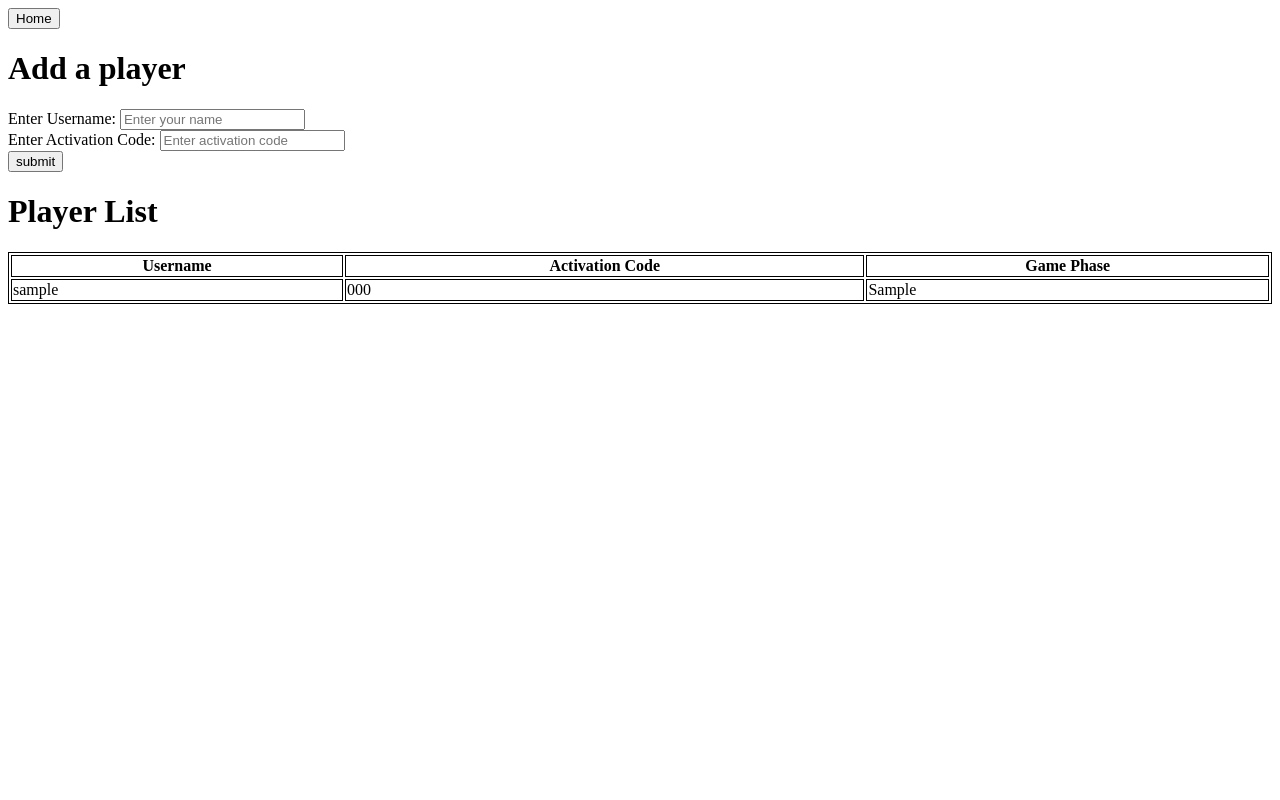
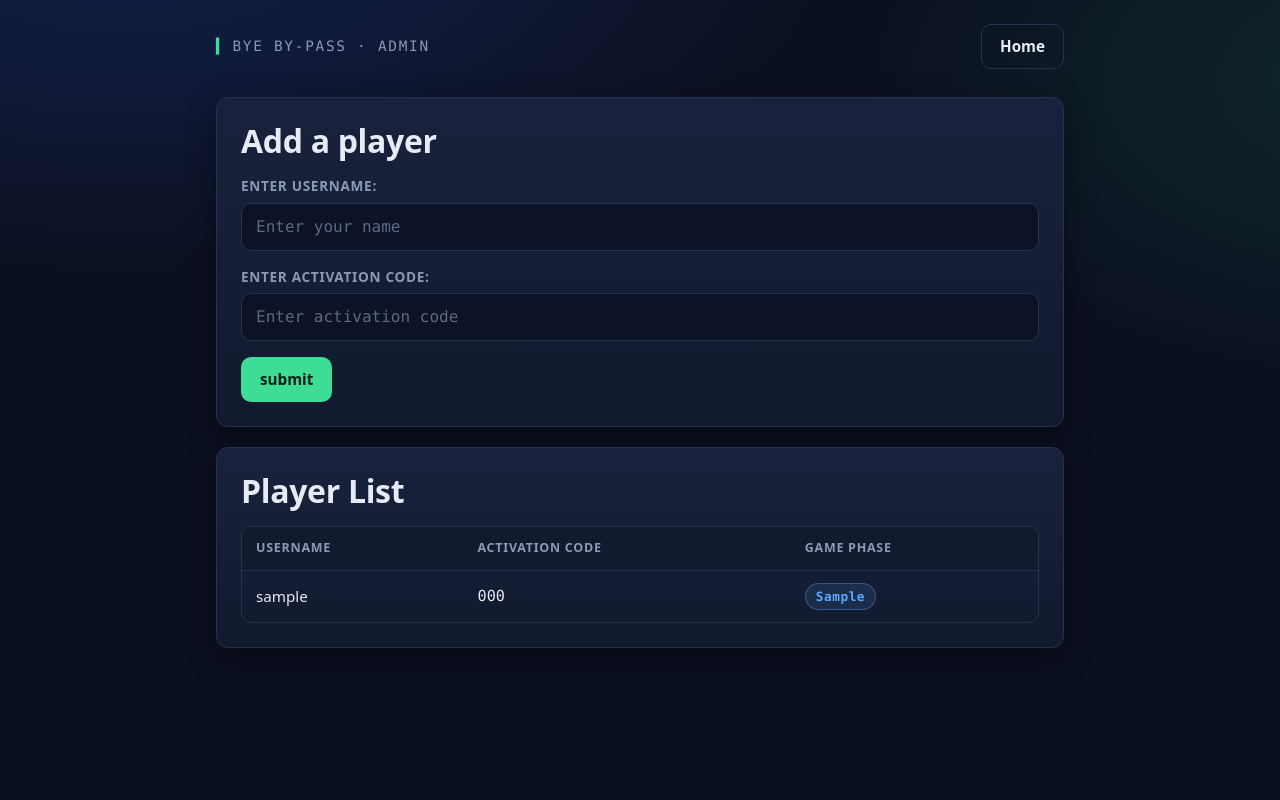
Before and after one commit to RetroPallet/IOT2026, a Flask app: page /admin in a window 1280 px wide. Run offline with Flask 3, Linux system fonts and the light colour scheme; tables that the repository leaves empty hold one stand-in row (values such as "Sample post").

Commit message:
Updated UI

```diff
--- /dev/null
+++ b/server/static/style.css
@@ -0,0 +1,338 @@
+/* @file style.css
+   @brief Shared look for all server pages (presentation only). */
+
+:root {
+    --bg: #0b1020;
+    --bg-glow: #13204a;
+    --surface: #121a2f;
+    --surface-2: #18223c;
+    --border: #26324f;
+    --text: #e6ebf5;
+    --muted: #8d99b3;
+    --accent: #3ddc97;
+    --accent-ink: #062016;
+    --accent-2: #5aa9ff;
+    --danger: #ff6b6b;
+    --danger-bg: rgba(255, 107, 107, .1);
+    --radius: 12px;
+    --shadow: 0 10px 30px rgba(0, 0, 0, .35);
+    --mono: ui-monospace, "SFMono-Regular", "JetBrains Mono", Menlo, Consolas, monospace;
+    --sans: system-ui, -apple-system, "Segoe UI", Roboto, "Helvetica Neue", Arial, sans-serif;
+}
+
+/* The pages toggle views with the `hidden` attribute: never let layout rules override it. */
+[hidden] { display: none !important; }
+
+*, *::before, *::after { box-sizing: border-box; }
+
+html { color-scheme: dark; }
+
+body {
+    margin: 0;
+    min-height: 100vh;
+    font-family: var(--sans);
+    font-size: 16px;
+    line-height: 1.5;
+    color: var(--text);
+    background:
+        radial-gradient(1200px 600px at 10% -10%, var(--bg-glow), transparent 60%),
+        radial-gradient(900px 500px at 110% 10%, #0f2a2a, transparent 60%),
+        var(--bg);
+    background-attachment: fixed;
+}
+
+/* ---------- layout ---------- */
+.container {
+    width: 100%;
+    max-width: 880px;
+    margin: 0 auto;
+    padding: 24px 16px 64px;
+}
+
+.topbar {
+    display: flex;
+    align-items: center;
+    justify-content: space-between;
+    gap: 12px;
+    margin-bottom: 28px;
+}
+
+.brand {
+    font-family: var(--mono);
+    font-size: .9rem;
+    letter-spacing: .12em;
+    text-transform: uppercase;
+    color: var(--muted);
+}
+.brand::before { content: "▍"; color: var(--accent); margin-right: 6px; }
+
+.card {
+    background: linear-gradient(180deg, var(--surface-2), var(--surface));
+    border: 1px solid var(--border);
+    border-radius: var(--radius);
+    box-shadow: var(--shadow);
+    padding: 24px;
+    margin-bottom: 20px;
+}
+
+h1, h2, h3 { line-height: 1.2; margin: 0 0 16px; }
+h1 { font-size: clamp(1.5rem, 4vw, 2rem); letter-spacing: -.01em; }
+h3 { font-size: 1.1rem; font-weight: 600; }
+
+p { margin: 0 0 12px; }
+.muted { color: var(--muted); }
+
+/* ---------- hero (home) ---------- */
+.hero {
+    min-height: calc(100vh - 88px);
+    display: flex;
+    flex-direction: column;
+    justify-content: center;
+    align-items: center;
+    text-align: center;
+}
+.hero h1 {
+    font-size: clamp(2.2rem, 8vw, 3.6rem);
+    margin-bottom: 8px;
+    background: linear-gradient(90deg, var(--accent), var(--accent-2));
+    -webkit-background-clip: text;
+    background-clip: text;
+    color: transparent;
+}
+.hero .muted { margin-bottom: 32px; font-family: var(--mono); }
+.hero .actions { display: flex; flex-wrap: wrap; gap: 12px; justify-content: center; }
+
+/* ---------- buttons ---------- */
+button,
+input[type="submit"] {
+    appearance: none;
+    font: inherit;
+    font-weight: 600;
+    font-size: .95rem;
+    padding: 10px 18px;
+    border-radius: 10px;
+    border: 1px solid transparent;
+    background: var(--accent);
+    color: var(--accent-ink);
+    cursor: pointer;
+    transition: transform .08s ease, filter .15s ease, background .15s ease, border-color .15s ease;
+}
+button:hover,
+input[type="submit"]:hover { filter: brightness(1.08); }
+button:active,
+input[type="submit"]:active { transform: translateY(1px); }
+button:focus-visible,
+input:focus-visible,
+select:focus-visible,
+a:focus-visible { outline: 2px solid var(--accent-2); outline-offset: 2px; }
+
+button:disabled,
+input[type="submit"]:disabled {
+    background: var(--surface-2);
+    color: var(--muted);
+    border-color: var(--border);
+    cursor: not-allowed;
+    filter: none;
+    transform: none;
+}
+
+.btn-secondary {
+    background: transparent;
+    color: var(--text);
+    border-color: var(--border);
+}
+.btn-secondary:hover { background: var(--surface-2); filter: none; }
+
+.btn-danger {
+    background: transparent;
+    color: var(--danger);
+    border-color: rgba(255, 107, 107, .45);
+}
+.btn-danger:hover { background: var(--danger-bg); filter: none; }
+
+.btn-lg { padding: 14px 26px; font-size: 1.05rem; }
+
+/* Links that wrap a button should not add their own styling */
+a { color: var(--accent-2); text-decoration: none; }
+a > button { pointer-events: auto; }
+
+/* ---------- forms ---------- */
+label {
+    display: block;
+    font-size: .85rem;
+    font-weight: 600;
+    color: var(--muted);
+    margin-bottom: 6px;
+    text-transform: uppercase;
+    letter-spacing: .05em;
+}
+
+input[type="text"],
+select {
+    width: 100%;
+    font: inherit;
+    font-family: var(--mono);
+    color: var(--text);
+    background: #0c1326;
+    border: 1px solid var(--border);
+    border-radius: 10px;
+    padding: 11px 14px;
+    transition: border-color .15s ease, box-shadow .15s ease;
+}
+input[type="text"]::placeholder { color: #5d6884; }
+input[type="text"]:focus,
+select:focus {
+    outline: none;
+    border-color: var(--accent);
+    box-shadow: 0 0 0 3px rgba(61, 220, 151, .18);
+}
+input[type="text"]:disabled {
+    color: var(--accent);
+    background: rgba(61, 220, 151, .06);
+    border-color: rgba(61, 220, 151, .3);
+}
+
+.field { margin-bottom: 16px; }
+
+.inline-form {
+    display: flex;
+    gap: 10px;
+    align-items: stretch;
+}
+.inline-form input[type="text"],
+.inline-form select { flex: 1; min-width: 0; }
+
+/* ---------- messages ---------- */
+.error,
+#error,
+#key-error {
+    color: var(--danger) !important;
+    min-height: 1.5em;
+    margin: 12px 0 0;
+    font-size: .95rem;
+}
+
+.win {
+    margin: 16px 0;
+    padding: 14px 16px;
+    border-radius: 10px;
+    background: rgba(61, 220, 151, .1);
+    border: 1px solid rgba(61, 220, 151, .4);
+    color: var(--accent);
+    text-align: center;
+    font-size: 1.1rem;
+}
+
+/* ---------- player page ---------- */
+.player-head {
+    display: flex;
+    flex-wrap: wrap;
+    align-items: flex-start;
+    justify-content: space-between;
+    gap: 16px;
+    margin-bottom: 8px;
+}
+.player-head h1 { margin-bottom: 6px; }
+.player-head .actions { display: flex; gap: 8px; flex-wrap: wrap; }
+
+#username { color: var(--accent); }
+
+#phase,
+.phase-badge {
+    display: inline-block;
+    font-family: var(--mono);
+    font-size: .8rem;
+    font-weight: 600;
+    letter-spacing: .04em;
+    padding: 3px 10px;
+    border-radius: 999px;
+    background: rgba(90, 169, 255, .12);
+    color: var(--accent-2);
+    border: 1px solid rgba(90, 169, 255, .35);
+}
+
+#keys { margin-top: 20px; }
+
+.key-form {
+    background: var(--surface);
+    border: 1px solid var(--border);
+    border-radius: 10px;
+    padding: 16px;
+    margin-bottom: 12px;
+}
+.key-form .inline-form { margin: 0; }
+
+#injection { display: inline-block; margin-top: 8px; }
+
+/* ---------- injection page ---------- */
+.result {
+    display: flex;
+    align-items: baseline;
+    gap: 12px;
+    margin: 20px 0 0;
+    padding: 16px;
+    border-radius: 10px;
+    background: #0c1326;
+    border: 1px dashed var(--border);
+}
+.result-label { color: var(--muted); font-weight: 600; }
+#resultValue {
+    font-family: var(--mono);
+    font-size: 1.05rem;
+    word-break: break-all;
+}
+/* the script sets inline colours "black" / "red": map them to theme colours */
+#resultValue[style*="black"] { color: var(--accent) !important; }
+#resultValue[style*="red"]   { color: var(--danger) !important; }
+#resultValue:empty::before   { content: "—"; color: var(--muted); }
+
+/* ---------- admin table ---------- */
+.table-wrap {
+    overflow-x: auto;
+    border: 1px solid var(--border);
+    border-radius: 10px;
+}
+table {
+    width: 100%;
+    border-collapse: collapse;
+    font-size: .95rem;
+}
+th, td {
+    padding: 12px 14px;
+    text-align: left;
+    border-bottom: 1px solid var(--border);
+    white-space: nowrap;
+}
+th {
+    background: var(--surface);
+    color: var(--muted);
+    font-size: .78rem;
+    text-transform: uppercase;
+    letter-spacing: .06em;
+}
+tr:last-child td { border-bottom: none; }
+tbody tr:hover td, tr:hover td { background: rgba(255, 255, 255, .02); }
+td.mono { font-family: var(--mono); }
+
+.phase-badge[data-phase="COMPLETED"] {
+    background: rgba(61, 220, 151, .12);
+    color: var(--accent);
+    border-color: rgba(61, 220, 151, .4);
+}
+.phase-badge[data-phase="WAIT_INITIALIZATION"] {
+    background: rgba(141, 153, 179, .12);
+    color: var(--muted);
+    border-color: var(--border);
+}
+
+.empty { text-align: center; color: var(--muted); padding: 20px; }
+
+/* ---------- small screens ---------- */
+@media (max-width: 560px) {
+    .card { padding: 18px; }
+    .inline-form { flex-direction: column; }
+    .inline-form input[type="submit"],
+    .inline-form button { width: 100%; }
+    .player-head .actions { width: 100%; }
+    .player-head .actions button { flex: 1; }
+}
--- a/server/templates/admin.html
+++ b/server/templates/admin.html
@@ -1,22 +1,39 @@
 <!-- @file admin.html
      @brief Player registration form and player overview. -->
 <!DOCTYPE html>
-<html>
+<html lang="en">
     <head>
+        <meta charset="utf-8">
+        <meta name="viewport" content="width=device-width, initial-scale=1">
         <title>Admin Page </title>
+        <link rel="stylesheet" href="{{ url_for('static', filename='style.css') }}">
     </head>
     <body>
-        <button class="btn" type="button" onclick="window.location.href='{{ url_for('index') }}';">Home</button>
+        <main class="container">
+            <header class="topbar">
+                <span class="brand">Bye by-pass &middot; admin</span>
+                <button class="btn btn-secondary" type="button" onclick="window.location.href='{{ url_for('index') }}';">Home</button>
+            </header>
+
+            <section class="card">
                 <h1>Add a player</h1>
                 <form method="POST">
-            <label>Enter Username:</label>
-            <input type="text" name="name" placeholder="Enter your name" required><br/>
-            <label>Enter Activation Code:</label>
-            <input type="text" name="activation_code" placeholder="Enter activation code" required><br/>
-            <input type = "submit" value = "submit"/><br/>
+                    <div class="field">
+                        <label for="name">Enter Username:</label>
+                        <input type="text" id="name" name="name" placeholder="Enter your name" required>
+                    </div>
+                    <div class="field">
+                        <label for="activation_code">Enter Activation Code:</label>
+                        <input type="text" id="activation_code" name="activation_code" placeholder="Enter activation code" required>
+                    </div>
+                    <input type = "submit" value = "submit"/>
                 </form>
+            </section>
+
+            <section class="card">
                 <h1>Player List</h1>
-         <table style="width:100%">
+                <div class="table-wrap">
+                    <table>
                         <tr>
                           <th>Username</th>
                           <th>Activation Code</th>
@@ -25,16 +42,15 @@
                         {%for player in data%}
                            <tr>
                              <td>{{player[0]}}</td>
-                 <td>{{player[1]}}</td>
-                 <td>{{player[2]}}</td>
+                             <td class="mono">{{player[1]}}</td>
+                             <td><span class="phase-badge" data-phase="{{player[2]}}">{{player[2]}}</span></td>
                             </tr>
+                        {%else%}
+                           <tr><td colspan="3" class="empty">No players yet</td></tr>
                         {%endfor%}
                     </table>
+                </div>
+            </section>
+        </main>
     </body>
-
-        <style>
-        table, th, td {
-          border:1px solid black;
-        }
-        </style>
 </html>
```
Also changed, not shown: server/templates/index.html (+12 -4 lines), server/templates/injection.html (+19 -4 lines), server/templates/player.html (+31 -11 lines), README.md, server/readme.md. Lines whose indentation alone changed are shown as unchanged.
